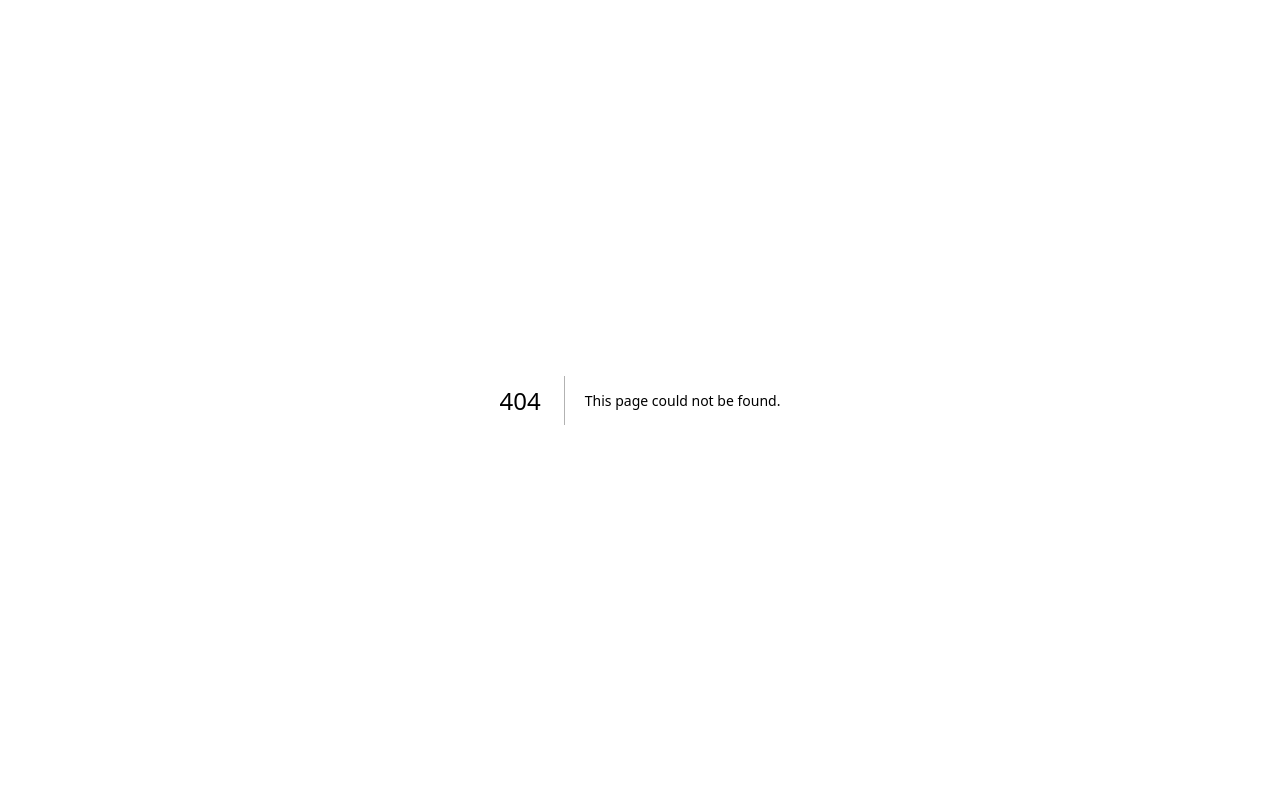
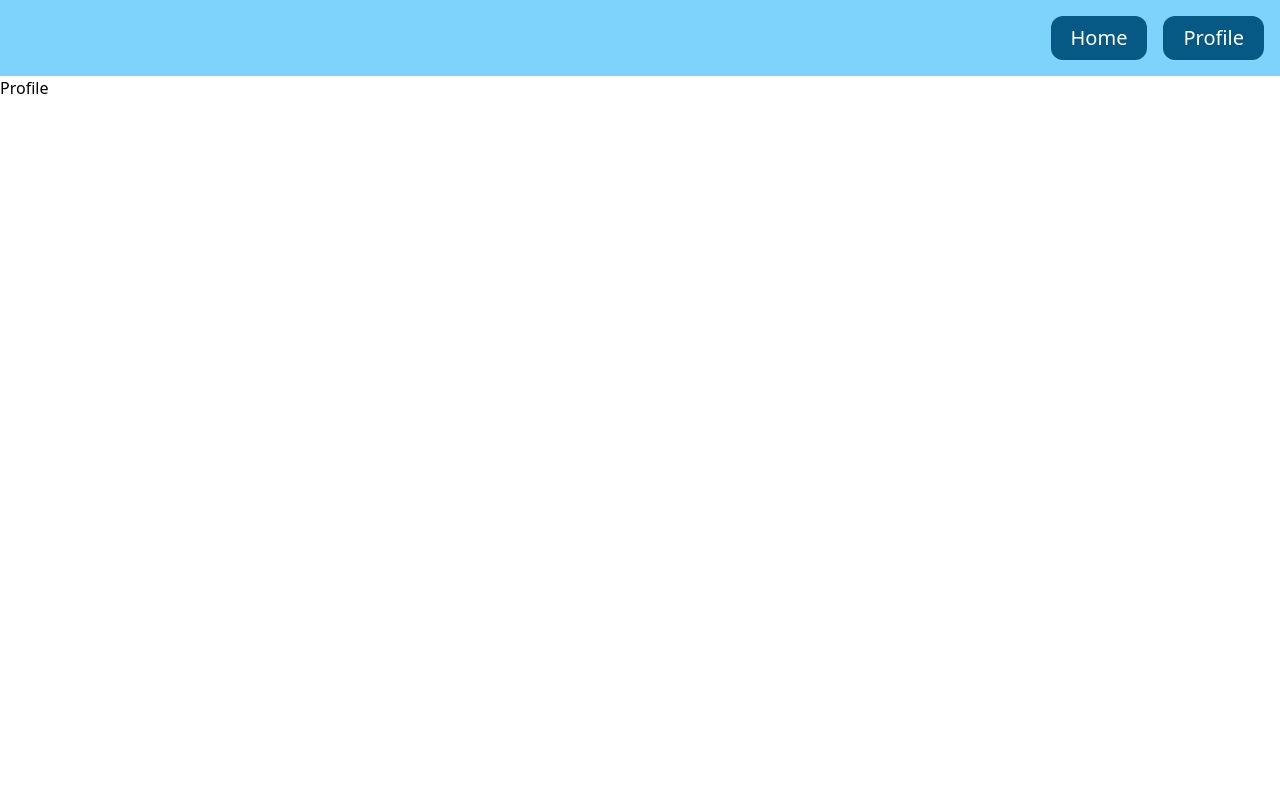
Before and after one commit to pandupan/nextjs-sanbercode, a Next.js app: page /profile in a window 1280 px wide. Before the commit this address had no page. Shown: the top 800 px of the page. Built offline with nearby package versions, Linux system fonts and the light colour scheme.

Commit message:
[ADD] - Tugas 5

```diff
--- /dev/null
+++ b/layout/index.js
@@ -0,0 +1,21 @@
+import Header from "@/components/header";
+import Footer from "@/components/footer";
+import Head from "next/head";
+
+const Layout = ({ children }) => {
+  return (
+    <div>
+      <Head>
+        <title>Latihan Next Js</title>
+        <meta name="Deskripsi" content="Belajar Next Js" />
+        <meta name="viewport" content="width=device-width, initial-scale=1" />
+        <link rel="icon" href="/favicon.ico" />
+      </Head>
+      <Header />
+      {children}
+      <Footer />
+    </div>
+  );
+};
+
+export default Layout;
--- a/pages/index.tsx
+++ b/pages/index.tsx
@@ -1,24 +1,14 @@
 import Head from "next/head";
 import Header from "@/components/header";
 import Footer from "@/components/footer";
+import Layout from "@/Layout"
 
-export default function Layout() {
+export default function Main({children} : any) {
  return (
-  <div>
-   <Head>
-    <title>Latihan Next Js</title>
-    <meta
-     name="Deskripsi"
-     content="Belajar Next Js"
-    />
-    <meta name="viewport" content="width=device-width, initial-scale=1" />
-    <link rel="icon" href="/favicon.ico" />
-   </Head>
-   <Header />
-   <div className="w-full min-h-[100vh] flex justify-center items-center text-6xl p-32 ">
-   <p>Isi Konten</p>
-   </div>
-   <Footer />
-  </div>
+  <>
+    <Layout>
+        <p className="w-full min-h-[100vh]">Home</p>
+    </Layout>
+  </>
  );
 }
--- /dev/null
+++ b/pages/profile.js
@@ -0,0 +1,15 @@
+import Layout from "@/Layout";
+
+const Profile = () => {
+  return (
+    <>
+      <Layout>
+        <div className="w-full min-h-[100vh]">
+            <p>Profile</p>
+        </div>
+      </Layout>
+    </>
+  );
+};
+
+export default Profile;
```
